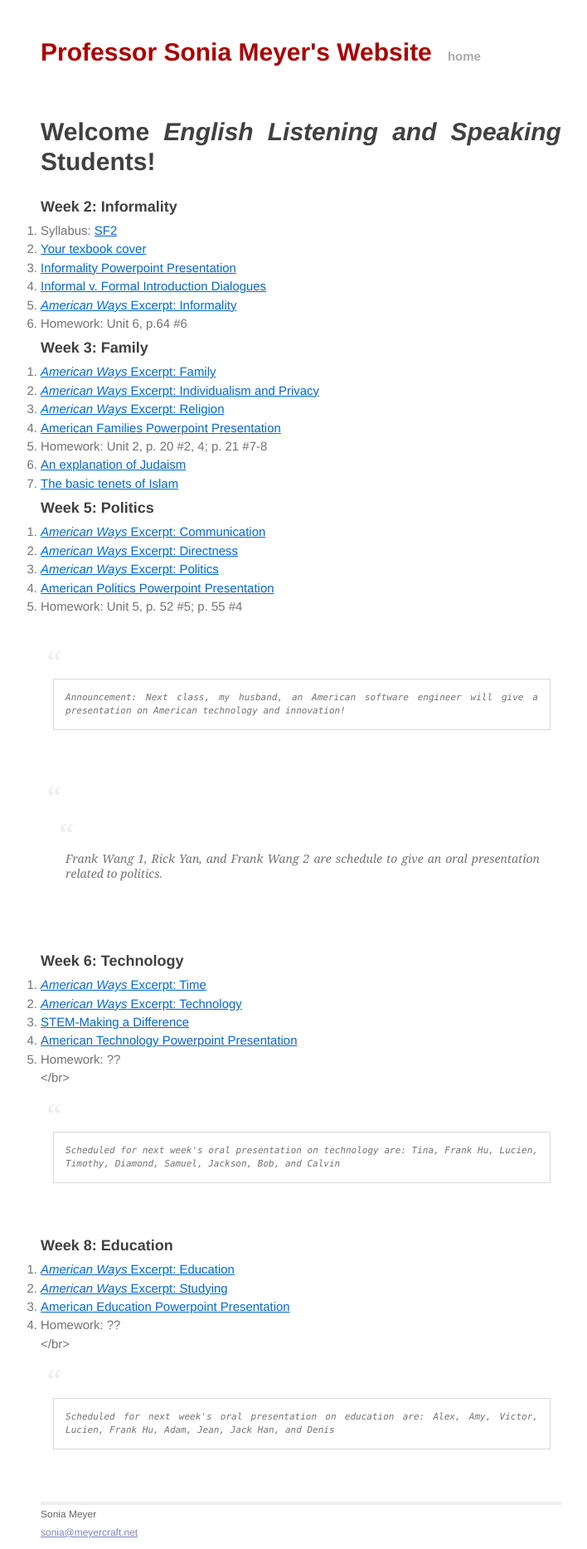
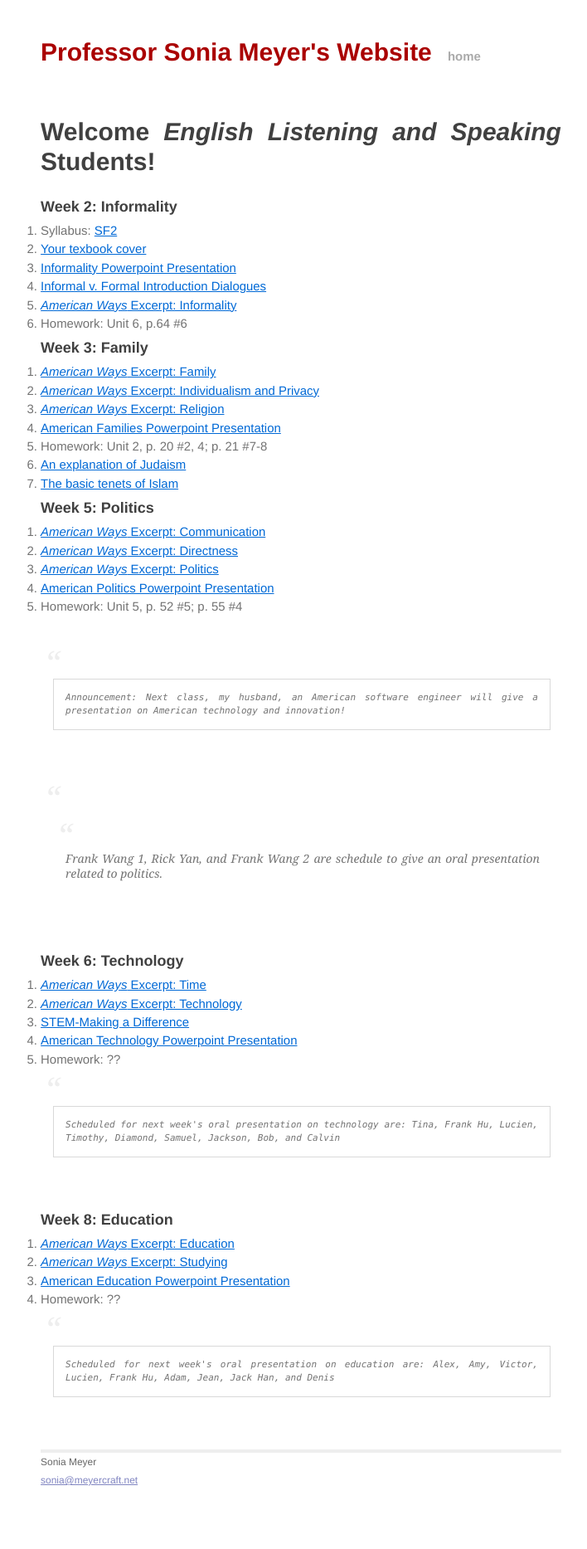
Before and after one commit to soniawmeyer/soniameyer-beihang-students-website, a Jekyll site: the page built from classes/sf2.md, in a window 1280 px wide. Shown: the whole page at 83% size, without its empty margins (277-985 px from the left). Built offline with Jekyll 4.4.1, drawn with Linux system fonts in a browser that asks for light colours; after the commit the page ends 1805 px from its top, so only the background shows below that.

Commit message:
remove some line breaks

```diff
--- a/classes/sf2.md
+++ b/classes/sf2.md
@@ -61,8 +61,6 @@ title: Professor Sonia Meyer's Beihang Website
 4. [American Technology Powerpoint Presentation](/resources/Week 6 LS Technology.ppt)
 5. Homework: ??
 
-</br>
-
 >	Scheduled for next week's oral presentation on technology are: Tina, Frank Hu, Lucien, Timothy, Diamond, Samuel, Jackson, Bob, and Calvin
 
 </div>
@@ -73,9 +71,6 @@ title: Professor Sonia Meyer's Beihang Website
 3. [*American Ways* Excerpt: Recreation](/resources/Week 7 American Ways-Recreation.pdf)
 4. [American Recreation Powerpoint Presentation](/resources/Week 7 LS Recreation.ppt)
 5. Homework: ??
-
-
-</br>
 
 >	Scheduled for next week's oral presentation on recreation are: Meachials, Tiny, and Rick Yan
 
@@ -89,8 +84,6 @@ title: Professor Sonia Meyer's Beihang Website
 4. [American Education Powerpoint Presentation](/resources/Week 8 LS Education.ppt)
 5. Homework: ??
 
-</br>
-
 >	Scheduled for next week's oral presentation on education are: Alex, Amy, Victor, Lucien, Frank Hu, Adam, Jean, Jack Han, and Denis
 
 </div>
@@ -103,8 +96,6 @@ title: Professor Sonia Meyer's Beihang Website
 4. [American Pop Culture Powerpoint Presentation](/resources/Week 9 LS Pop Culture.ppt)
 5. Homework: ??
 
-</br>
-
 >	Scheduled for next week's oral presentation on pop culture are: Santa, Clara, Lily, Helen, Tracy, Jason, David, Robert, and Paul
 
 </div>
@@ -115,8 +106,6 @@ title: Professor Sonia Meyer's Beihang Website
 3. [American Thanksgiving](/resources/Week 10 Thanksgiving Pamphlet.pdf)
 4. [American Holidays Powerpoint Presentation](/resources/Week 10 LS Holidays.ppt)
 5. Homework: ??
-
-</br>
 
 >	Scheduled for next week's oral presentation on holidays are: Wency, Diana, Amy, Lily, Jason, Tracy, Jack Lin, Richard, and Mechials
 
@@ -131,8 +120,6 @@ title: Professor Sonia Meyer's Beihang Website
 4. [American Globalization Powerpoint Presentation](/resources/Week 11 LS Globalization.ppt)
 5. Homework: ??
 
-</br>
-
 >	Scheduled for next week's oral presentation on globalization are: Clara, Stephen, Jack Lin, Diamond, Jeff, Tony, Bob, and Frank Wang 1
 
 </div>
@@ -146,8 +133,6 @@ title: Professor Sonia Meyer's Beihang Website
 4. [American Socialization Powerpoint Presentation](/resources/Week 12 LS Socialization.ppt)
 5. Homework: ??
 
-</br>
-
 >	Scheduled for next week's oral presentation on socialization are: Wency, Alex, and Optimus
 
 </div>
@@ -158,8 +143,6 @@ title: Professor Sonia Meyer's Beihang Website
 3. [*American Ways* Excerpt: Diversity](/resources/Week 13 American Ways-Diversity.pdf)
 4. [American Diversity Powerpoint Presentation](/resources/Week 13 LS Diversity.ppt)
 5. Homework: ??
-
-</br>
 
 >	Scheduled for next week's oral presentation on minorities are: Frank Wang 2, Richard, Jack Han, Tiny, Tony, and Optimus
 
@@ -174,8 +157,6 @@ title: Professor Sonia Meyer's Beihang Website
 4. [American Inequality Powerpoint Presentation](/resources/Week 14 LS Inequality.ppt)
 5. Homework: ??
 
-</br>
-
 >	Scheduled for next week's oral presentation on inequality are: Helen, Timothy, Jean, Adam, David, Robert, Jackson, Jeff, and Calvin
 
 </div>
```
Also changed, not shown: classes/s1s3s4s6.md (+0 -8 lines).
